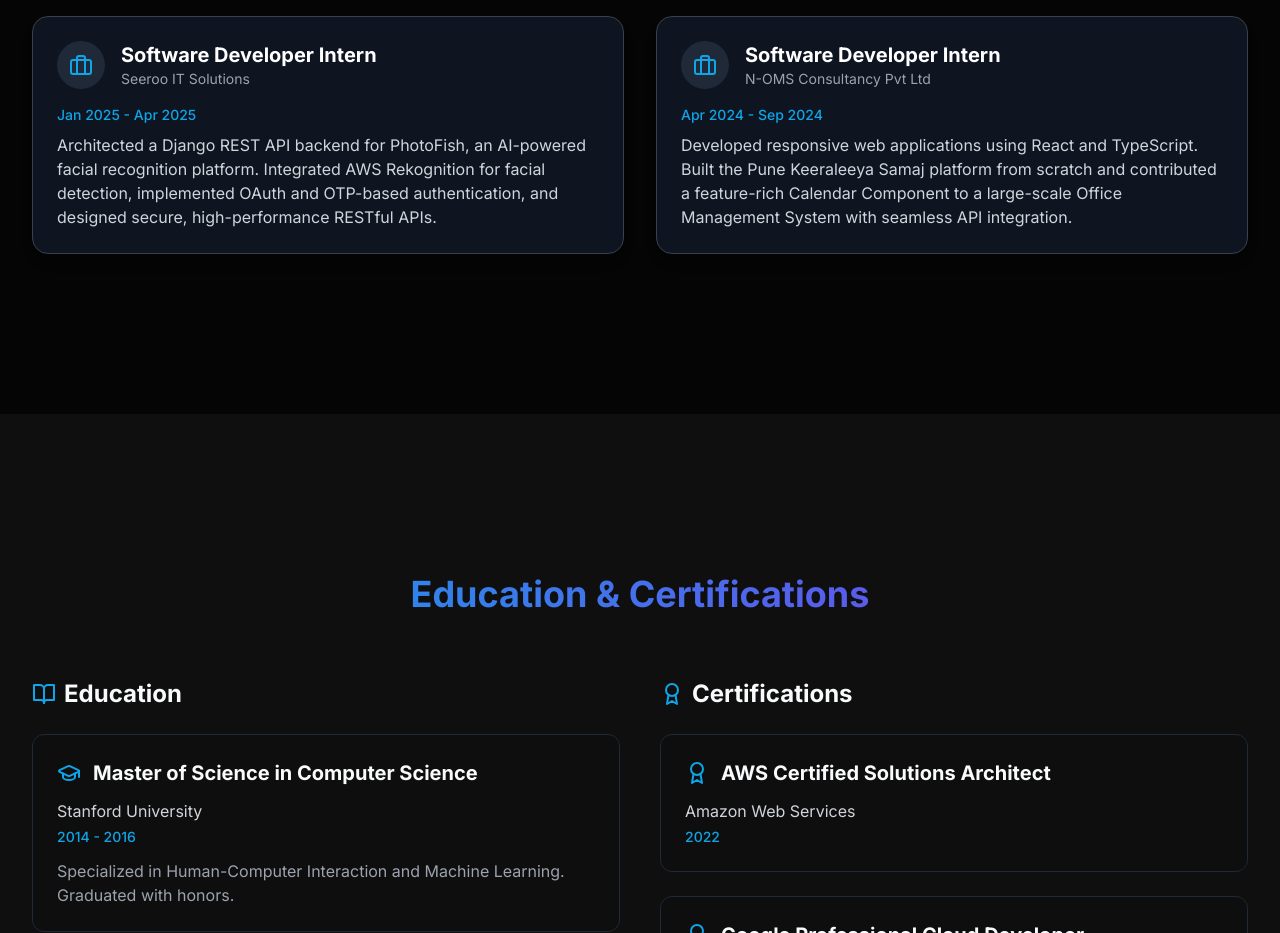
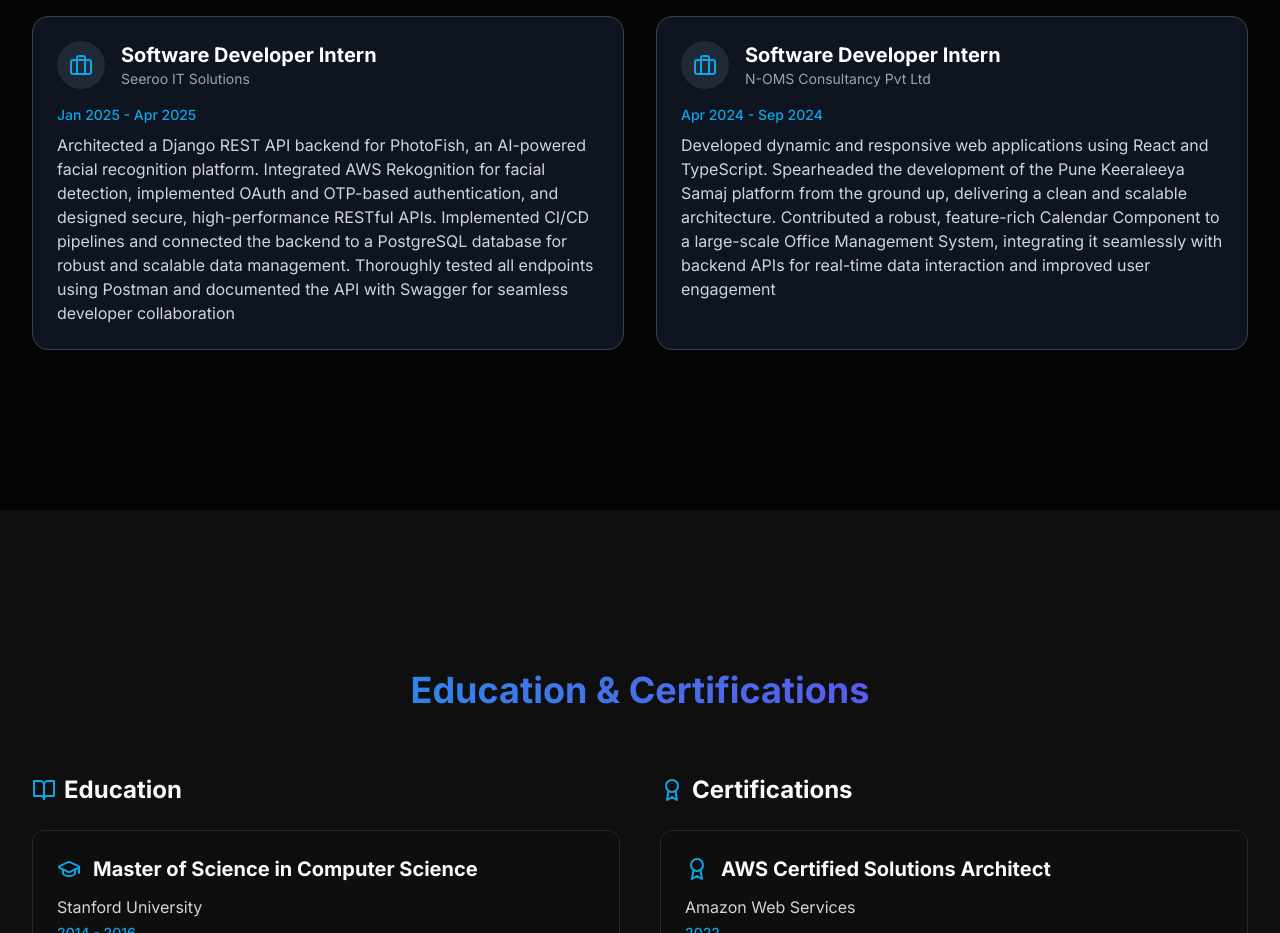
Before and after one commit to Ajithpmdwaraka/my-portfolio, a React (Vite) app: page / in a window 1280 px wide. Shown: the part 1900-2833 px from the top of the page. Built offline with nearby package versions, Linux system fonts and the light colour scheme.

Commit message:
Experience Section Corrected

```diff
--- a/src/components/Experience.tsx
+++ b/src/components/Experience.tsx
@@ -9,14 +9,14 @@ const experiences = [
     company: 'Seeroo IT Solutions',
     period: 'Jan 2025 - Apr 2025',
     description:
-      'Architected a Django REST API backend for PhotoFish, an AI-powered facial recognition platform. Integrated AWS Rekognition for facial detection, implemented OAuth and OTP-based authentication, and designed secure, high-performance RESTful APIs.',
+      'Architected a Django REST API backend for PhotoFish, an AI-powered facial recognition platform. Integrated AWS Rekognition for facial detection, implemented OAuth and OTP-based authentication, and designed secure, high-performance RESTful APIs. Implemented CI/CD pipelines and connected the backend to a PostgreSQL database for robust and scalable data management. Thoroughly tested all endpoints using Postman and documented the API with Swagger for seamless developer collaboration',
   },
   {
     title: 'Software Developer Intern',
     company: 'N-OMS Consultancy Pvt Ltd',
     period: 'Apr 2024 - Sep 2024',
     description:
-      'Developed responsive web applications using React and TypeScript. Built the Pune Keeraleeya Samaj platform from scratch and contributed a feature-rich Calendar Component to a large-scale Office Management System with seamless API integration.',
+      'Developed dynamic and responsive web applications using React and TypeScript. Spearheaded the development of the Pune Keeraleeya Samaj platform from the ground up, delivering a clean and scalable architecture. Contributed a robust, feature-rich Calendar Component to a large-scale Office Management System, integrating it seamlessly with backend APIs for real-time data interaction and improved user engagement',
   }
 ];
 
```
